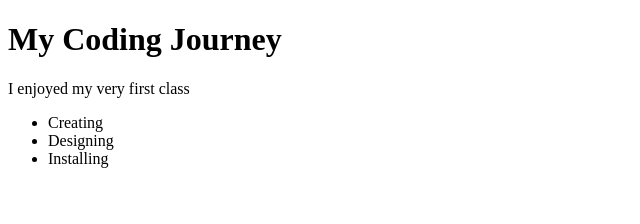
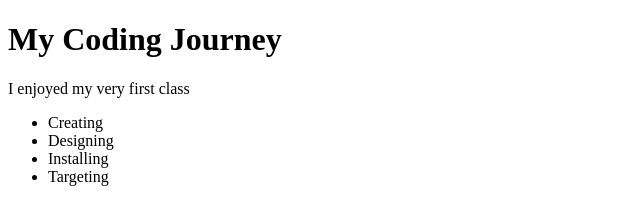
Before and after one commit to Anita-Black/FrontEnd, a plain HTML site: page INDEX.html in a window 1280 px wide. Shown: the full height of the page, 0-640 px from the left. Drawn offline with Linux system fonts and the light colour scheme.

```diff
--- a/INDEX.html
+++ b/INDEX.html
@@ -12,6 +12,7 @@
         <li>Creating</li>
         <li>Designing</li>
         <li>Installing</li>
+        <li>Targeting</li>
     </ul>
 </body>
 </html>
```
